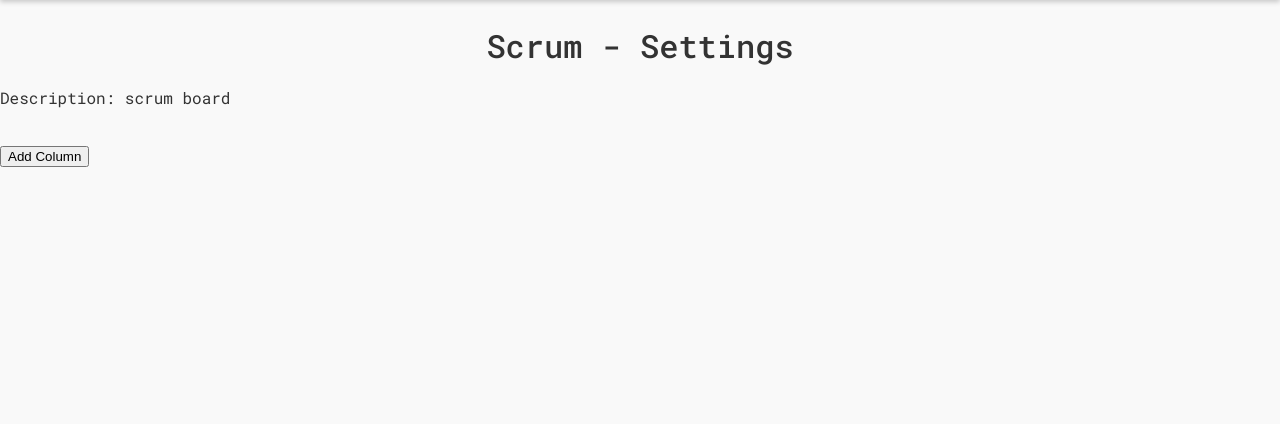
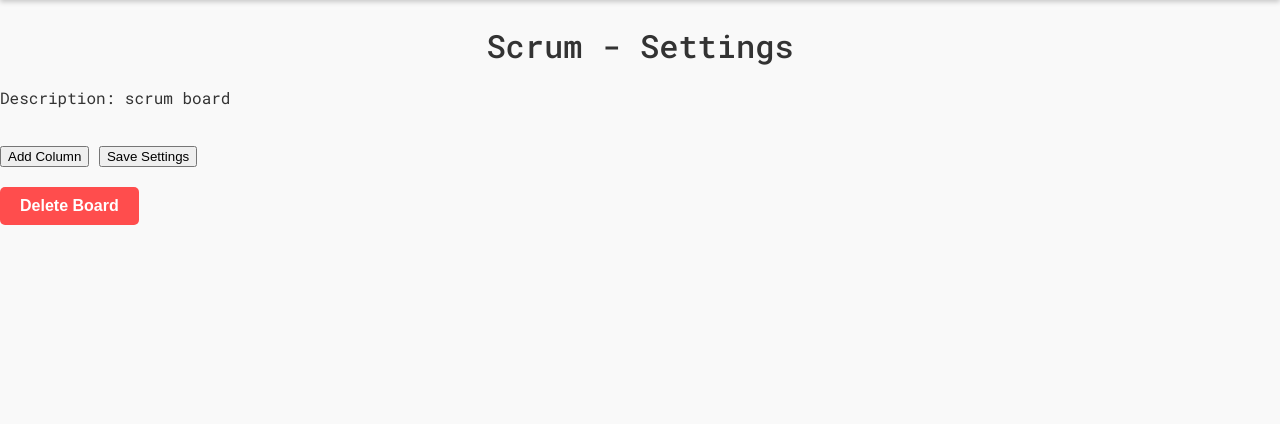
Before and after one commit to dmoonmake/Tasko, a Django app: page /boards/1/ in a window 1280 px wide. Shown: the part 56-480 px from the top of the page. Run offline with Django 5.2, Linux system fonts and the light colour scheme; a user stored in the database is signed in; data comes from the database, SQL or seed files in the repository; both versions use the stored data as it was after the commit.

Commit message:
Add more board functionality like delete, drag and drop

```diff
--- a/board/static/js/board.js
+++ b/board/static/js/board.js
@@ -47,8 +47,6 @@ document.addEventListener("DOMContentLoaded", function () {
               .then(response => response.json())
               .then(data => {
                   if (data.id) {
-                      console.log("Column added successfully:", data);
-
                       // Dynamically add the new column to the board
                       // const boardColumns = document.getElementById("board-columns");
                       const newColumn = document.createElement("div");
@@ -95,6 +93,37 @@ document.addEventListener("DOMContentLoaded", function () {
               });
       }
   });
+
+  //Delete Board
+  document.addEventListener("click", function (e) {
+      if (e.target.classList.contains("delete-board-button")) {
+          const boardId = e.target.dataset.boardId;
+
+          if (confirm("Are you sure you want to delete this board? This action cannot be undone.")) {
+              fetch(`/boards/${boardId}/delete/`, {
+                  method: "POST",
+                  headers: {
+                      "X-CSRFToken": document.querySelector('[name=csrfmiddlewaretoken]').value,
+                  },
+              })
+                  .then((response) => response.json())
+                  .then((data) => {
+                      if (data.message) {
+                          alert(data.message);
+                          // Remove the board row from the table
+                          e.target.closest("tr").remove();
+                      } else {
+                          alert(data.error);
+                      }
+                  })
+                  .catch((error) => {
+                      console.error("Error deleting board:", error);
+                      alert("An error occurred. Please try again.");
+                  });
+          }
+      }
+  });
+
 
   // Drag-and-Drop for Columns
   const boardColumns = document.getElementById("board-columns");
--- a/board/templates/board/board_list.html
+++ b/board/templates/board/board_list.html
@@ -29,4 +29,6 @@
             {% endfor %}
         </tbody>
     </table>
+
+
 {% endblock %}
--- a/board/templates/board/board_setting.html
+++ b/board/templates/board/board_setting.html
@@ -29,8 +29,17 @@
     </form>
 </div>
 
-<!-- Drag-and-Drop Save Button -->
-<button id="save-board-settings-button" style="display: none;">Save Settings</button>
+<!-- Save Button -->
+<button id="save-board-settings-button">Save Settings</button>
+
+<!-- Delete Button
+<button id="delete-board-button">Delete Board</button> -->
+
+<!-- Delete Board Button -->
+<form id="delete-board-form" method="POST" action="{% url 'delete_board' board.id %}">
+    {% csrf_token %}
+    <button type="submit" class="modern-button delete-button">Delete Board</button>
+</form>
 
 {% load static %}
 <script src="{% static 'js/board.js' %}"></script>
--- a/board/urls.py
+++ b/board/urls.py
@@ -6,8 +6,10 @@ urlpatterns = [
     path('', views.board_list, name='board_list'),
     path('<int:board_id>/', views.board_setting, name='board_setting'),
     path('create/', views.create_board, name='create_board'),
-    path('<int:board_id>/columns/add/', views.create_column, name='create_column'),
     path('<int:board_id>/columns/<int:column_id>/delete/', views.delete_column, name='delete_column'),
     path('<int:board_id>/columns/reorder/', views.reorder_columns, name='reorder_columns'),
     path('<int:board_id>/display/', views.board_display, name='board_display'),
+    path('<int:board_id>/settings/', views.board_setting, name='board_setting'),
+    path('<int:board_id>/columns/create/', views.create_column, name='create_column'),
+    path('<int:board_id>/delete/', views.delete_board, name='delete_board'),  # Delete board endpoint  # Ensure this exists
 ]
--- a/board/views.py
+++ b/board/views.py
@@ -50,6 +50,11 @@ def create_board(request):
 def create_column(request, board_id):
     if request.method == "POST":
         board = get_object_or_404(Board, id=board_id)
+
+        # Check if the board already has 6 columns
+        if board.columns.count() >= 6:
+            return JsonResponse({"error": "Column limit reached. You cannot add more than 8 columns."}, status=400)
+
         column_title = request.POST.get("column_title")
         if column_title:
             column_order = board.columns.count()  # Add the column at the end
@@ -112,4 +117,21 @@ def board_display(request, board_id):
     board = get_object_or_404(Board, id=board_id)
     columns = board.columns.all().order_by("column_order")
     tasks = Task.objects.filter(task_column__in=columns)  # Fetch tasks in the board's columns
+    # Check if the logged-in user is the creator of the board
+    is_creator = board.board_created_by == request.user
+
     return render(request, 'board/board_display.html', {'board': board, 'columns': columns, 'tasks': tasks})
+
+@login_required
+def delete_board(request, board_id):
+    if request.method == "POST":
+        board = get_object_or_404(Board, id=board_id)
+
+        # Only the board creator can delete the board
+        if board.board_created_by != request.user:
+            return JsonResponse({"error": "You do not have permission to delete this board."}, status=403)
+
+        board.delete()
+        # Redirect to the Board List page
+        return redirect('board_list')  # Use the name of the board list URL
+    return JsonResponse({"error": "Invalid request method."}, status=400)
--- a/static/css/styles.css
+++ b/static/css/styles.css
@@ -393,3 +393,19 @@ a {
 a:hover {
   text-decoration: underline;
 }
+
+.delete-button {
+  margin-top: 20px;
+  padding: 10px 20px;
+  background-color: #ff4d4d;
+  color: white;
+  border: none;
+  border-radius: 5px;
+  font-size: 16px;
+  cursor: pointer;
+  font-weight: bold;
+}
+
+.delete-button:hover {
+  background-color: #e60000;
+}
```
Also changed, not shown: board/templates/board/board_display.html (+32 -4 lines), db.sqlite3.
